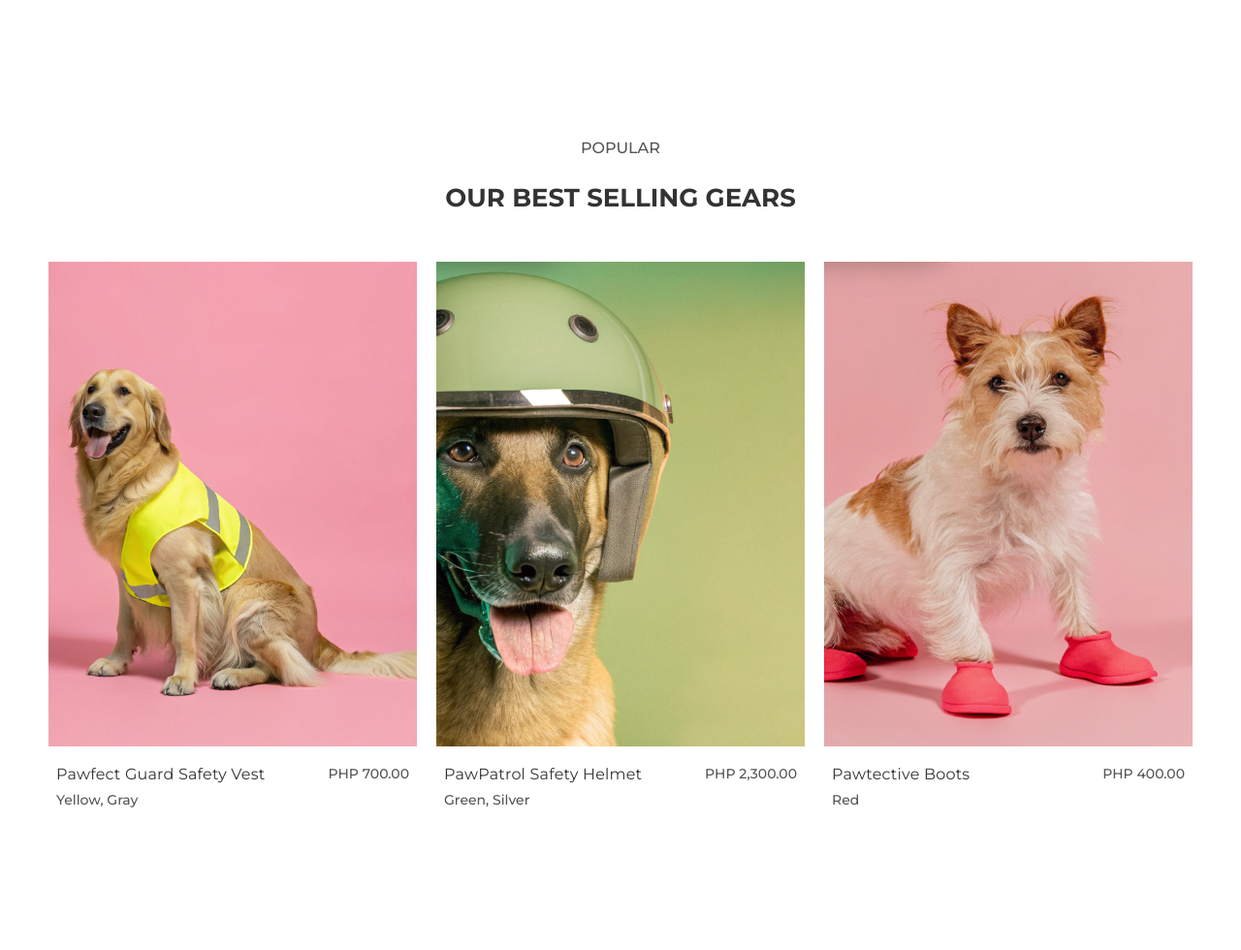
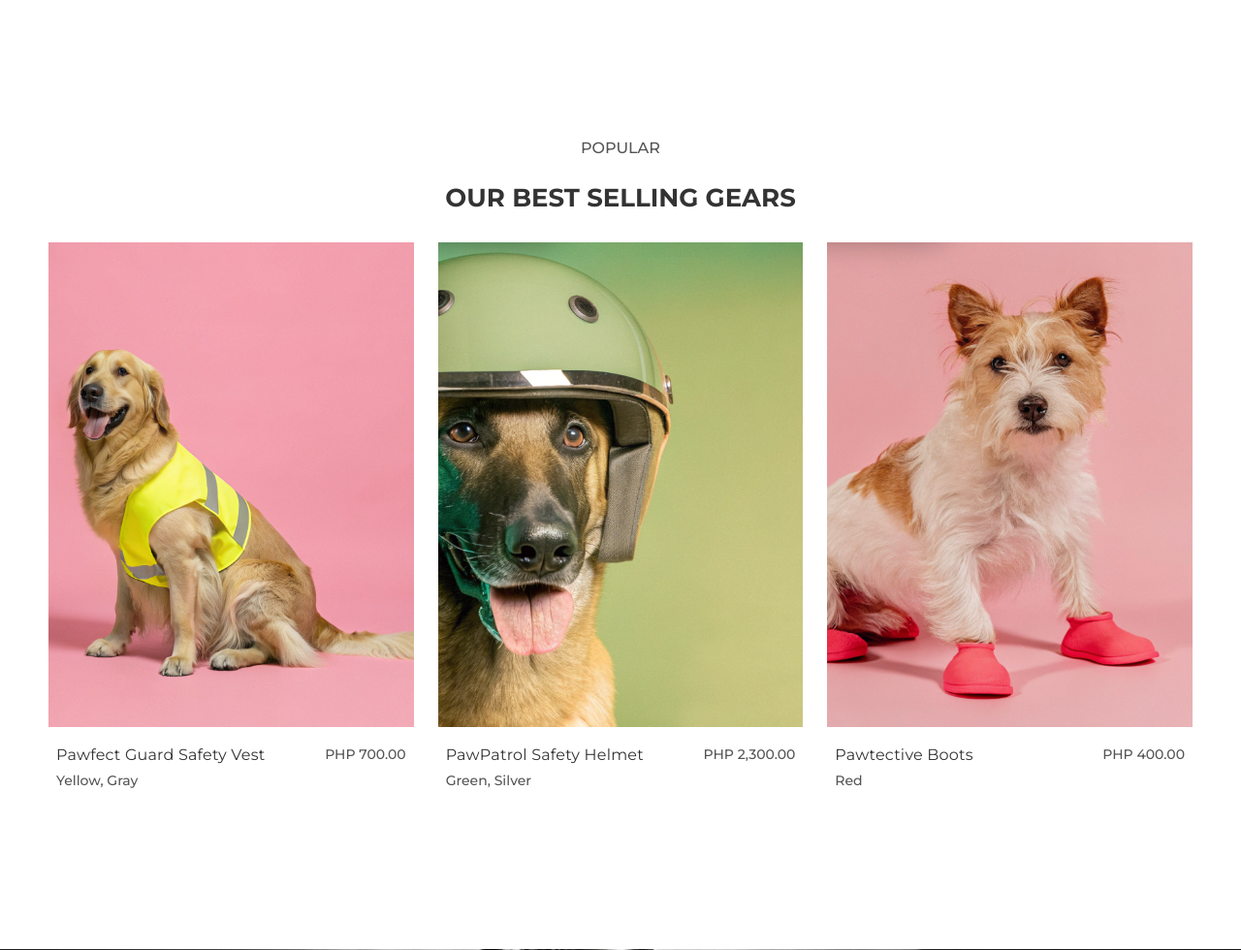
Before and after one commit to blnstrixie/paws-emporium-online-shop, a PHP site: page /home.php in a window 1280 px wide. Shown: the part 1163-2143 px from the top of the page at 97% size. Run offline with PHP 8.4, Linux system fonts and the light colour scheme; some libraries are stand-ins or nearby versions.

Commit message:
Adjust product grid layout and spacing in style.css

```diff
--- a/styles/style.css
+++ b/styles/style.css
@@ -35,22 +35,21 @@
 
 .product-grid {
   display: grid;
-  grid-template-columns: 1fr 1fr 1fr;
-  margin: 30px 0px 100px 0px;
-  padding: 20px 50px;
-  column-gap: 20px;
+  grid-template-columns: repeat(auto-fit, minmax(350px, 1fr));
+  gap: 25px;
+  justify-content: center;
+  padding: 0px 50px;
+  margin: 30px auto 100px auto;
 }
 
 .product-container {
   display: flex;
   flex-direction: column;
   row-gap: 10px;
-  max-width: 380px;
-  width: 100%;
 }
 
 .product-image {
-  width: 380px;
+  width: 100%;
   height: 500px;
   object-fit: cover;
 }
```
